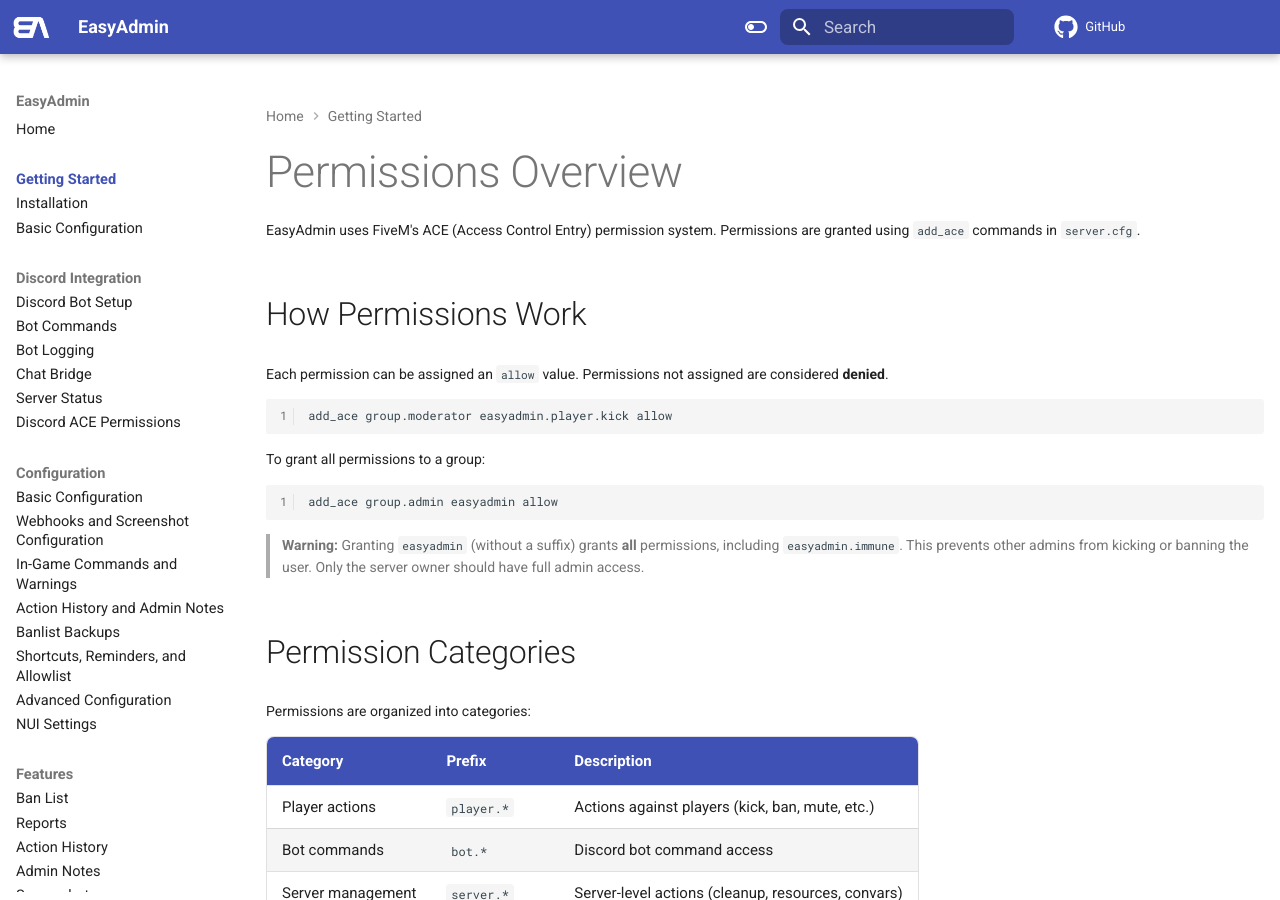
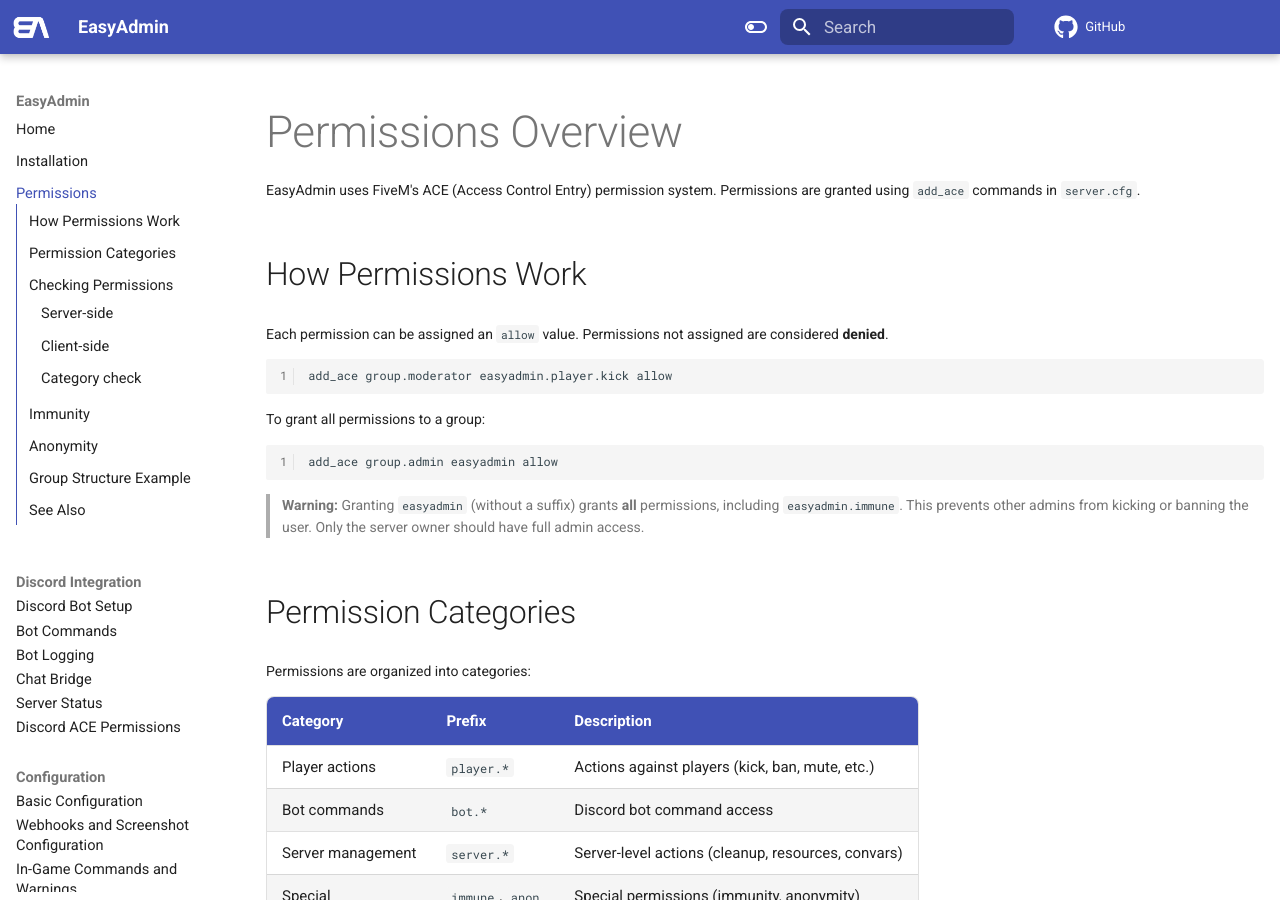
Before and after one commit to Blumlaut/EasyAdmin, an MkDocs documentation site: the page built from docs/docs/permissions/index.md, in a window 1280 px wide and 900 px high. Built offline with MkDocs 1.6.1 and Material for MkDocs 9.7.7, drawn with Linux system fonts in a browser that asks for light colours; comment, search, counter and statistics services are not loaded.

Commit message:
docs: fix sidebar navigation duplication
- Removed navigation.indexes (was causing section links to break)
- Flattened Getting Started section into single-page links (Installation,
  Permissions) to avoid duplicate entries confusing MkDocs Material
- configuration/basic.md now only appears under Configuration section

```diff
--- a/docs/mkdocs.yml
+++ b/docs/mkdocs.yml
@@ -48,7 +48,6 @@
     - navigation.instant.progress
     - navigation.tracking
     - navigation.sections
-    - navigation.indexes
     - navigation.top
     - navigation.expand
     - navigation.path
@@ -72,10 +71,8 @@
 
 nav:
     - Home: index.md
-    - Getting Started:
-        - install.md
-        - configuration/basic.md
-        - permissions/index.md
+    - Installation: install.md
+    - Permissions: permissions/index.md
     - Discord Integration:
         - discord/bot-setup.md
         - discord/bot-commands.md
```
